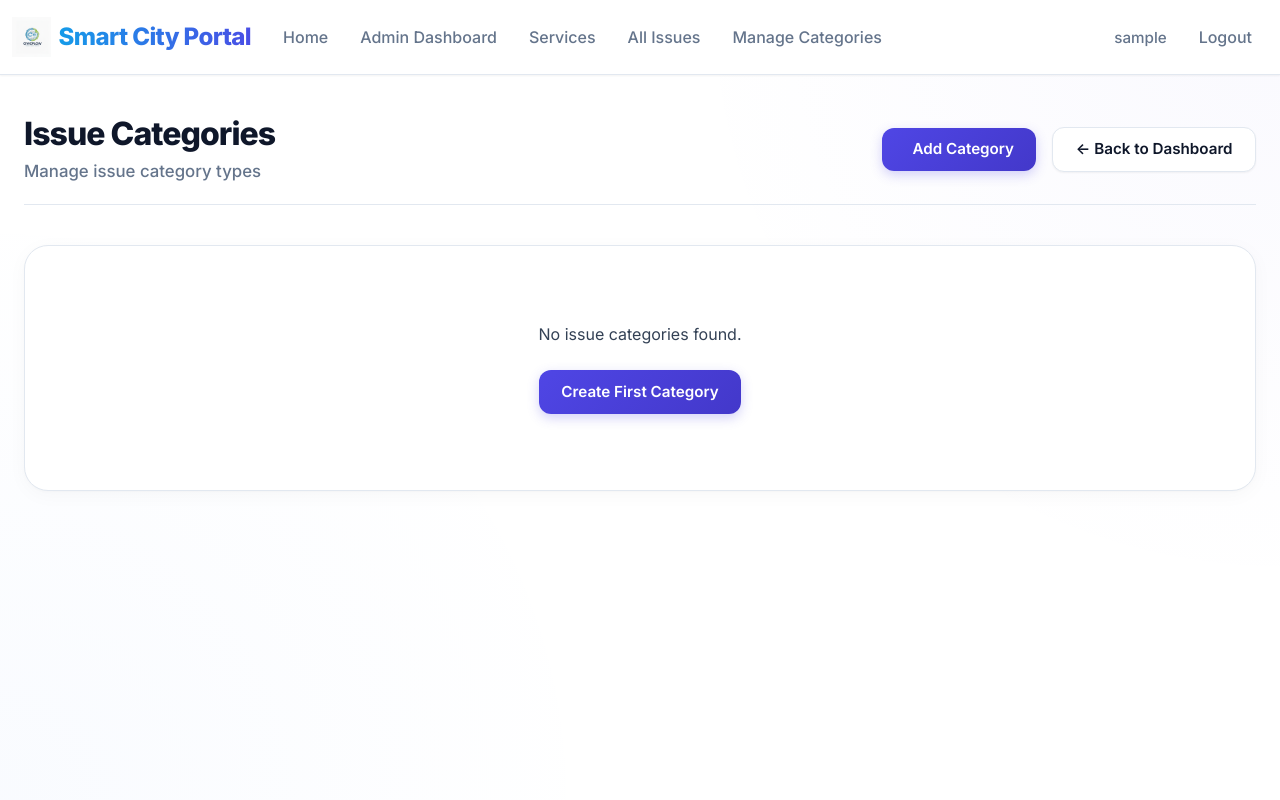
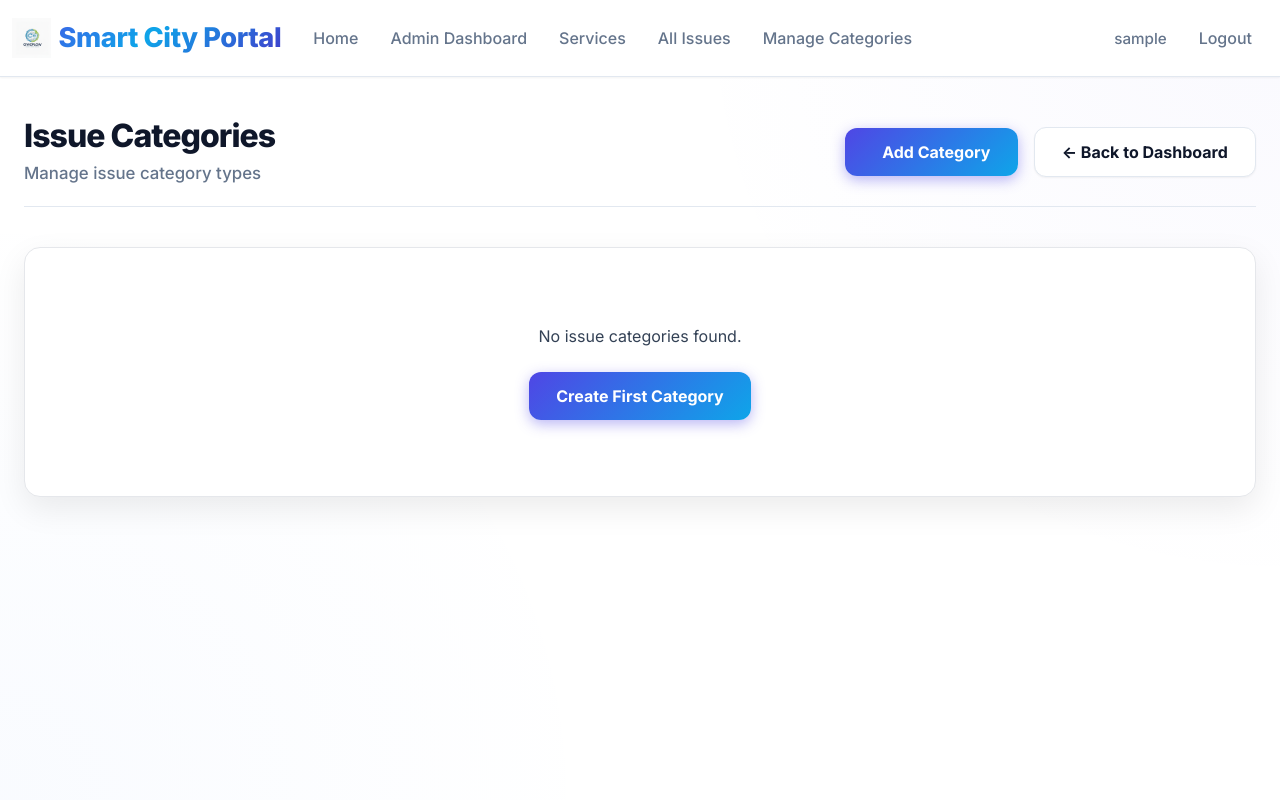
Before and after one commit to Rameshkumar31595/smartcitysystem, a Django app: page /issues/admin/categories/ in a window 1280 px wide. Run offline with Django 4.2, Linux system fonts and the light colour scheme; the visitor is signed in with stand-in values (Sample User, id 1); data that the repository does not hold is empty.

Commit message:
UI update

```diff
--- a/smartcityportal/static/css/theme.css
+++ b/smartcityportal/static/css/theme.css
@@ -54,10 +54,13 @@
 
     /* Shadows - Clean & Premium SaaS */
     --shadow-sm: 0 1px 2px 0 rgba(0, 0, 0, 0.05);
-    --shadow-md: 0 4px 6px -1px rgba(0, 0, 0, 0.05), 0 2px 4px -2px rgba(0, 0, 0, 0.025);
-    --shadow-lg: 0 10px 15px -3px rgba(0, 0, 0, 0.05), 0 4px 6px -4px rgba(0, 0, 0, 0.025);
-    --shadow-card: 0 4px 20px rgba(0, 0, 0, 0.03), 0 1px 3px rgba(0, 0, 0, 0.02);
-    --shadow-hover: 0 20px 25px -5px rgba(0, 0, 0, 0.08), 0 10px 10px -5px rgba(0, 0, 0, 0.03);
+    --shadow-md: 0 4px 6px -1px rgba(0, 0, 0, 0.08), 0 2px 4px -2px rgba(0, 0, 0, 0.04);
+    --shadow-lg: 0 10px 15px -3px rgba(0, 0, 0, 0.1), 0 4px 6px -4px rgba(0, 0, 0, 0.05);
+    /* Increased base visibility */
+    --shadow-card: 0 12px 32px rgba(0, 0, 0, 0.08);
+    /* MANDATORY: Highly visible base separation */
+    --shadow-hover: 0 24px 48px rgba(0, 0, 0, 0.12), 0 12px 24px rgba(0, 0, 0, 0.08);
+    /* Stronger hover depth */
 }
 
 /* =========================================
@@ -168,39 +171,86 @@ a:hover {
 }
 
 /* Brand styling & Animation */
-@keyframes gradientCycle {
+@keyframes brandShimmer {
     0% {
         background-position: 0% 50%;
     }
 
-    50% {
-        background-position: 100% 50%;
-    }
-
     100% {
-        background-position: 0% 50%;
+        background-position: -200% 50%;
     }
 }
 
 .navbar-brand {
     color: var(--text-main) !important;
     font-weight: 800;
-    letter-spacing: -0.025em;
-    font-size: 1.5rem;
+    /* Maintained bold */
+    letter-spacing: -0.015em;
+    font-size: 1.7rem;
+    /* Increased size to be highly visible */
     display: flex;
     align-items: center;
-    gap: 0.75rem;
+    gap: 0.85rem;
+    position: relative;
+    padding: 0.35rem 0;
+    transition: transform 0.3s cubic-bezier(0.16, 1, 0.3, 1);
 }
 
 .brand-accent {
     position: relative;
-    font-weight: 800 !important;
-    background: linear-gradient(270deg, var(--color-primary), #0ea5e9, var(--color-primary));
+    font-weight: 900 !important;
+    /* Maximum thickness */
+    background: linear-gradient(135deg, var(--color-primary), #0ea5e9, var(--color-primary-hover));
+    /* Much brighter blue/indigo mix */
+    -webkit-background-clip: text;
+    -webkit-text-fill-color: transparent;
+    background-clip: text;
+    transition: all 0.4s ease;
+}
+
+/* Elegant growing animated underline for brand */
+.navbar-brand::after {
+    content: '';
+    position: absolute;
+    bottom: -2px;
+    left: 0;
+    width: 0;
+    height: 2px;
+    background: linear-gradient(90deg, var(--color-primary), #3b82f6);
+    transition: width 0.4s cubic-bezier(0.16, 1, 0.3, 1);
+    border-radius: 4px;
+    opacity: 0.8;
+}
+
+.navbar-brand:hover {
+    transform: translateY(-1px);
+}
+
+.navbar-brand:hover .brand-accent {
+    background: linear-gradient(90deg, var(--color-primary), #3b82f6, #8b5cf6, var(--color-primary));
     background-size: 200% auto;
     -webkit-background-clip: text;
     -webkit-text-fill-color: transparent;
     background-clip: text;
-    animation: gradientCycle 5s ease infinite;
+    animation: brandShimmer 3s linear infinite;
+}
+
+.navbar-brand:hover::after {
+    width: 100%;
+}
+
+@media (prefers-reduced-motion: reduce) {
+    .navbar-brand:hover {
+        transform: none;
+    }
+
+    .navbar-brand:hover .brand-accent {
+        animation: none;
+    }
+
+    .navbar-brand::after {
+        transition: none;
+    }
 }
 
 /* Navigation Links */
@@ -261,20 +311,25 @@ a:hover {
    ========================================= */
 .card,
 .card-dark {
-    background: var(--bg-card) !important;
-    border: 1px solid var(--border-subtle) !important;
-    border-radius: var(--radius-xl);
-    box-shadow: var(--shadow-card);
+    background: #ffffff !important;
+    /* Forces pure white surface */
+    border: 1px solid #e5e7eb !important;
+    /* Stronger gray border */
+    border-radius: 16px;
+    /* 16px radius mandatory requested */
+    box-shadow: var(--shadow-card) !important;
+    /* Using the new 12px spreading shadow */
     transition: all 0.4s cubic-bezier(0.175, 0.885, 0.32, 1.275);
-    margin-bottom: 2rem;
+    margin-bottom: 2.5rem;
+    /* Increased separation */
     overflow: hidden;
 }
 
 .card:hover {
-    box-shadow: var(--shadow-hover);
+    box-shadow: var(--shadow-hover) !important;
     transform: translateY(-6px);
-    border-color: #cbd5e1 !important;
-    /* Slightly darker border on hover */
+    /* Very distinct physical lift */
+    border-color: #d1d5db !important;
 }
 
 .card,
@@ -402,39 +457,46 @@ main {
 }
 
 /* =========================================
-   6. BUTTONS - Premium Effects
+   6. BUTTONS - Highly Visible Motion
    ========================================= */
 .btn {
     border-radius: var(--radius-md);
-    padding: 0.65rem 1.4rem;
-    font-weight: 600;
-    font-size: 0.95rem;
+    padding: 0.75rem 1.7rem;
+    /* Bulked up padding */
+    font-weight: 700;
+    /* Thicker button fonts */
+    font-size: 1rem;
     transition: all 0.3s cubic-bezier(0.175, 0.885, 0.32, 1.275);
     display: inline-flex;
     align-items: center;
     justify-content: center;
-    gap: 0.5rem;
+    gap: 0.6rem;
 }
 
 .btn i {
-    font-size: 1.1em;
+    font-size: 1.15em;
 }
 
 .btn-primary {
-    background: linear-gradient(135deg, var(--color-primary), var(--color-primary-hover)) !important;
+    background: linear-gradient(135deg, var(--color-primary), #0ea5e9) !important;
+    /* Visible obvious gradient */
     border: none !important;
     color: #ffffff !important;
-    box-shadow: 0 4px 12px rgba(79, 70, 229, 0.25) !important;
+    box-shadow: 0 4px 14px rgba(79, 70, 229, 0.4) !important;
+    /* Much stronger prominent shadow */
 }
 
 .btn-primary:hover,
 .btn-primary:focus {
-    transform: translateY(-3px);
-    box-shadow: 0 10px 20px rgba(79, 70, 229, 0.35) !important;
+    transform: translateY(-4px) scale(1.02);
+    /* Higher hover boost */
+    box-shadow: 0 12px 24px rgba(79, 70, 229, 0.5) !important;
+    /* Powerful shadow */
+    background: linear-gradient(135deg, var(--color-primary-hover), #0284c7) !important;
 }
 
 .btn-primary:active {
-    transform: translateY(0);
+    transform: translateY(-1px);
 }
 
 .btn-secondary {
@@ -782,26 +844,31 @@ main {
 
 /* Features Section */
 .features-section {
-    padding-top: 6rem !important;
-    padding-bottom: 6rem !important;
+    padding-top: 8rem !important;
+    /* Greatly expanded vertical layout spacing */
+    padding-bottom: 8rem !important;
     background: transparent;
 }
 
 .feature-card {
     height: 100%;
     background: #ffffff;
-    border: 1px solid var(--border-subtle);
-    border-radius: var(--radius-xl);
-    padding: 2.5rem 1.5rem;
+    border: 1px solid #e5e7eb;
+    /* Strong gray card border */
+    border-radius: 16px;
+    padding: 3.5rem 2rem;
+    /* Much thicker inner padding */
     text-align: center;
     transition: all 0.4s cubic-bezier(0.175, 0.885, 0.32, 1.275);
-    box-shadow: var(--shadow-card);
+    box-shadow: 0 12px 32px rgba(0, 0, 0, 0.08);
+    /* Mandatory card visual separation requirement */
 }
 
 .feature-card:hover {
     transform: translateY(-8px);
-    box-shadow: var(--shadow-hover);
-    border-color: #cbd5e1;
+    box-shadow: 0 24px 48px rgba(0, 0, 0, 0.12);
+    /* Extremely visible hover lift */
+    border-color: #d1d5db;
 }
 
 .feature-icon {
```
